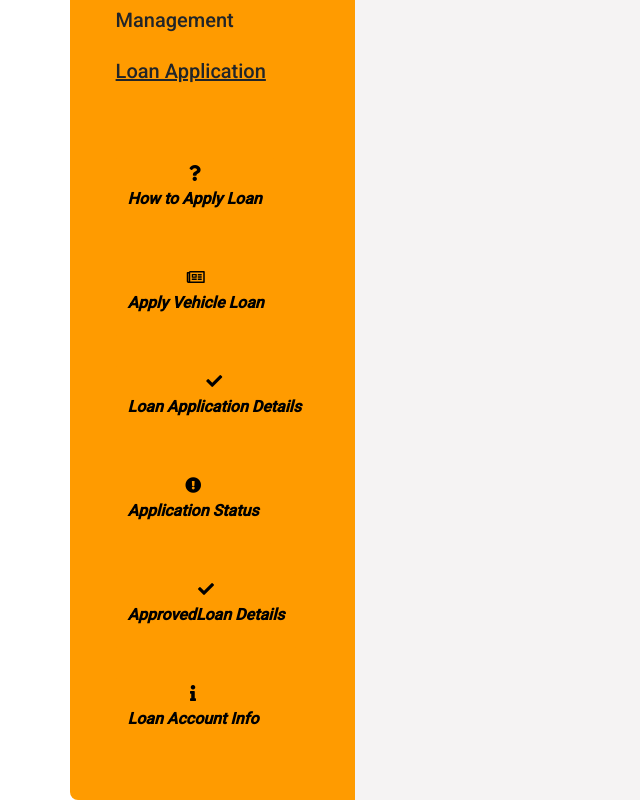
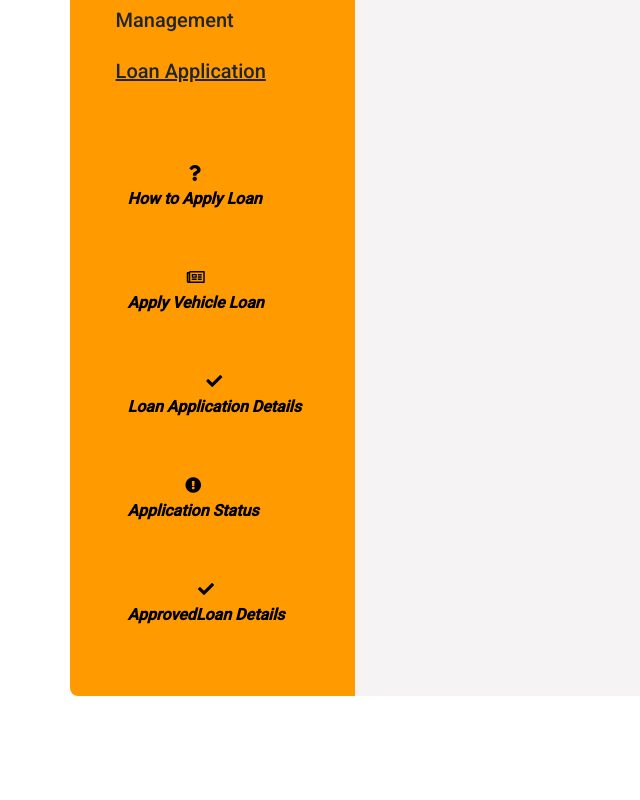
Before and after one commit to Eswar-varma/VehicleLoanAngularCode, an Angular app: page /User/loanapplication in a window 1280 px wide. Shown: the part 518-1318 px from the top of the page, without its empty margins (0-640 px from the left). After the commit the page ends 1214 px from the top, so only its background shows below. Built offline with nearby package versions, Linux system fonts and the light colour scheme.

Commit message:
Update loan-application.component.html

```diff
--- a/src/app/loan-application/loan-application.component.html
+++ b/src/app/loan-application/loan-application.component.html
@@ -29,10 +29,6 @@
                             <li>
                                 <button class="btn btn-primary"><i class="fas fa-check"></i><h3><i><b>ApprovedLoan Details</b></i></h3></button>
                             </li>
-                            <br>
-                            <li>
-                                <button class="btn btn-primary"><i class="fas fa-info"></i><h3 style="text-align: center"><i><b>Loan Account Info</b></i></h3></button>
-                            </li>
                         </ul>
                     </div><!-- /.navbar-collapse -->
 
```
